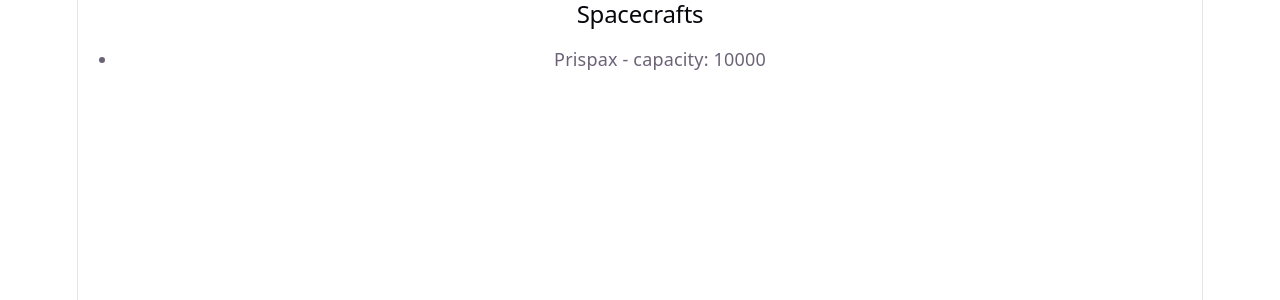
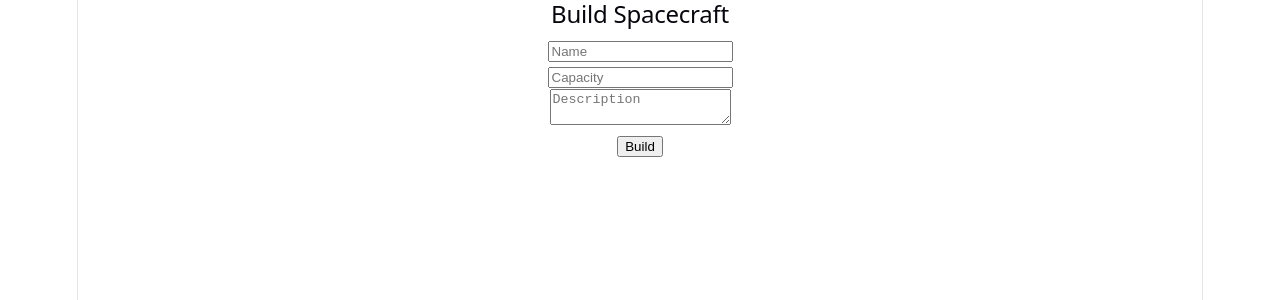
Before and after one commit to stenJJ/space-travel, a React (Vite) app: page / in a window 1280 px wide. Shown: the top 300 px of the page. Built offline with nearby package versions, Linux system fonts and the light colour scheme.

Commit message:
build spacecraft page

```diff
--- a/src/App.jsx
+++ b/src/App.jsx
@@ -1,7 +1,7 @@
-import SpacecraftsPage from "./pages/SpacecraftsPage";
+import BuildSpacecraftPage from "./pages/BuildSpacecraftPage";
 
 function App() {
-  return <SpacecraftsPage />;
+  return <BuildSpacecraftPage />;
 }
 
 export default App;
--- /dev/null
+++ b/src/pages/BuildSpacecraftPage.jsx
@@ -0,0 +1,75 @@
+import { useState } from "react";
+import SpaceTravelApi from "../services/SpaceTravelApi";
+
+function BuildSpacecraftPage() {
+  const [name, setName] = useState("");
+  const [capacity, setCapacity] = useState("");
+  const [description, setDescription] = useState("");
+  const [error, setError] = useState("");
+  const [success, setSuccess] = useState("");
+
+  async function handleSubmit(event) {
+    event.preventDefault();
+
+    if (!name || !capacity || !description) {
+      setError("Name, capacity, and description are required.");
+      setSuccess("");
+      return;
+    }
+
+    const response = await SpaceTravelApi.buildSpacecraft({
+      name,
+      capacity: Number(capacity),
+      description
+    });
+
+    if (!response.isError) {
+      setSuccess("Spacecraft built successfully.");
+      setError("");
+      setName("");
+      setCapacity("");
+      setDescription("");
+    }
+  }
+
+  return (
+    <div>
+      <h2>Build Spacecraft</h2>
+
+      <form onSubmit={handleSubmit}>
+        <div>
+          <input
+            type="text"
+            placeholder="Name"
+            value={name}
+            onChange={(event) => setName(event.target.value)}
+          />
+        </div>
+
+        <div>
+          <input
+            type="number"
+            placeholder="Capacity"
+            value={capacity}
+            onChange={(event) => setCapacity(event.target.value)}
+          />
+        </div>
+
+        <div>
+          <textarea
+            placeholder="Description"
+            value={description}
+            onChange={(event) => setDescription(event.target.value)}
+          />
+        </div>
+
+        <button type="submit">Build</button>
+      </form>
+
+      {error && <p>{error}</p>}
+      {success && <p>{success}</p>}
+    </div>
+  );
+}
+
+export default BuildSpacecraftPage;
--- a/src/pages/SpacecraftsPage.jsx
+++ b/src/pages/SpacecraftsPage.jsx
@@ -3,6 +3,7 @@ import SpaceTravelApi from "../services/SpaceTravelApi";
 
 function SpacecraftsPage() {
   const [spacecrafts, setSpacecrafts] = useState([]);
+  const [selectedSpacecraft, setSelectedSpacecraft] = useState(null);
   const [loading, setLoading] = useState(true);
 
   useEffect(() => {
@@ -19,6 +20,14 @@ function SpacecraftsPage() {
     getSpacecrafts();
   }, []);
 
+  async function showDetails(id) {
+    const response = await SpaceTravelApi.getSpacecraftById({ id });
+
+    if (!response.isError) {
+      setSelectedSpacecraft(response.data);
+    }
+  }
+
   if (loading) {
     return <p>Loading...</p>;
   }
@@ -30,10 +39,20 @@ function SpacecraftsPage() {
       <ul>
         {spacecrafts.map((spacecraft) => (
           <li key={spacecraft.id}>
-            {spacecraft.name} - capacity: {spacecraft.capacity}
+            <button onClick={() => showDetails(spacecraft.id)}>
+              {spacecraft.name} - capacity: {spacecraft.capacity}
+            </button>
           </li>
         ))}
       </ul>
+
+      {selectedSpacecraft && (
+        <div>
+          <h3>{selectedSpacecraft.name}</h3>
+          <p>Capacity: {selectedSpacecraft.capacity}</p>
+          <p>{selectedSpacecraft.description}</p>
+        </div>
+      )}
     </div>
   );
 }
```
